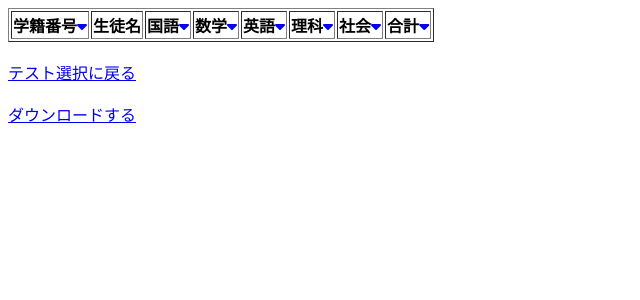
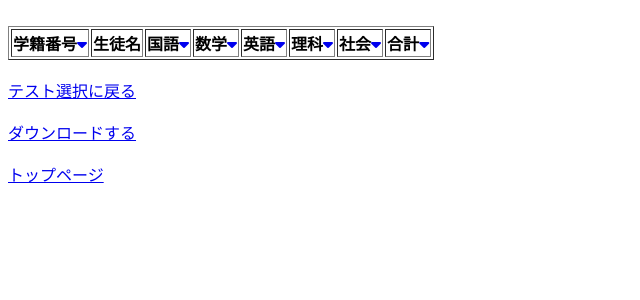
Before and after one commit to yocchan-git/seiseki1, a PHP site: page /exams/ranking.php?id=1 in a window 1280 px wide. Shown: the top 300 px of the page, without its empty margins (0-640 px from the left). Run offline with PHP 8.4, Linux system fonts and the light colour scheme; data that the repository does not hold is empty; some libraries are stand-ins or nearby versions.

Commit message:
ユーザビリティの向上

```diff
--- a/exams/ranking.php
+++ b/exams/ranking.php
@@ -108,6 +108,7 @@ $stmt->execute(array($test_id));
                 echo '<a style="text-decoration: none;" href="ranking.php?id='.$if_test['id'].'">  '.$if_test['name'].'     </a>/';
             }
         }
+        echo '<br>'
     ?>
 
     <?php if(isset($test_id)): ?>
@@ -142,7 +143,8 @@ $stmt->execute(array($test_id));
             <?php endforeach; ?>
         </table><br>
         <a href="ranking.php">テスト選択に戻る</a><br><br>
-        <a href="download.php?id=<?php echo $test_id; ?>&rank=<?php echo 'gakuseki'; ?>">ダウンロードする</a>
+        <a href="download.php?id=<?php echo $test_id; ?>&rank=<?php echo 'gakuseki'; ?>">ダウンロードする</a><br>
     <?php endif; ?>
+    <br><a href="../index.php">トップページ</a><br>
 </body>
 </html>
```
